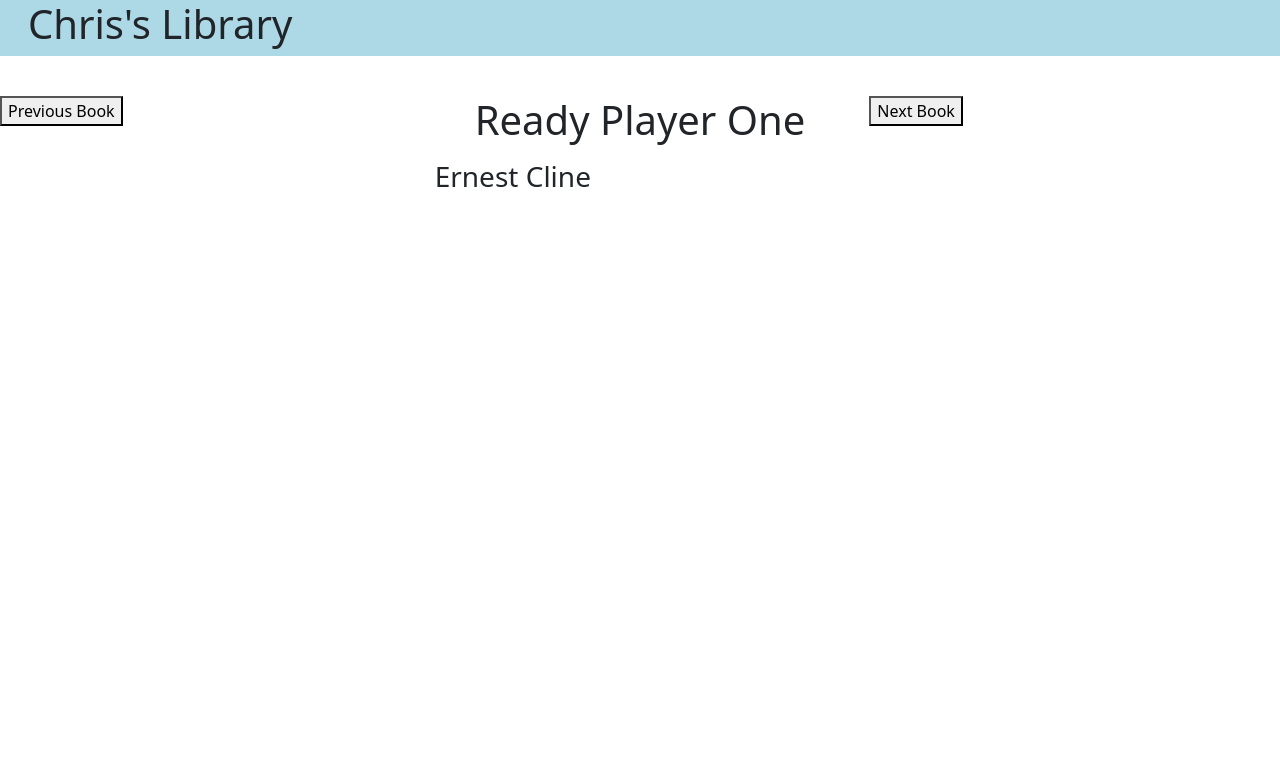
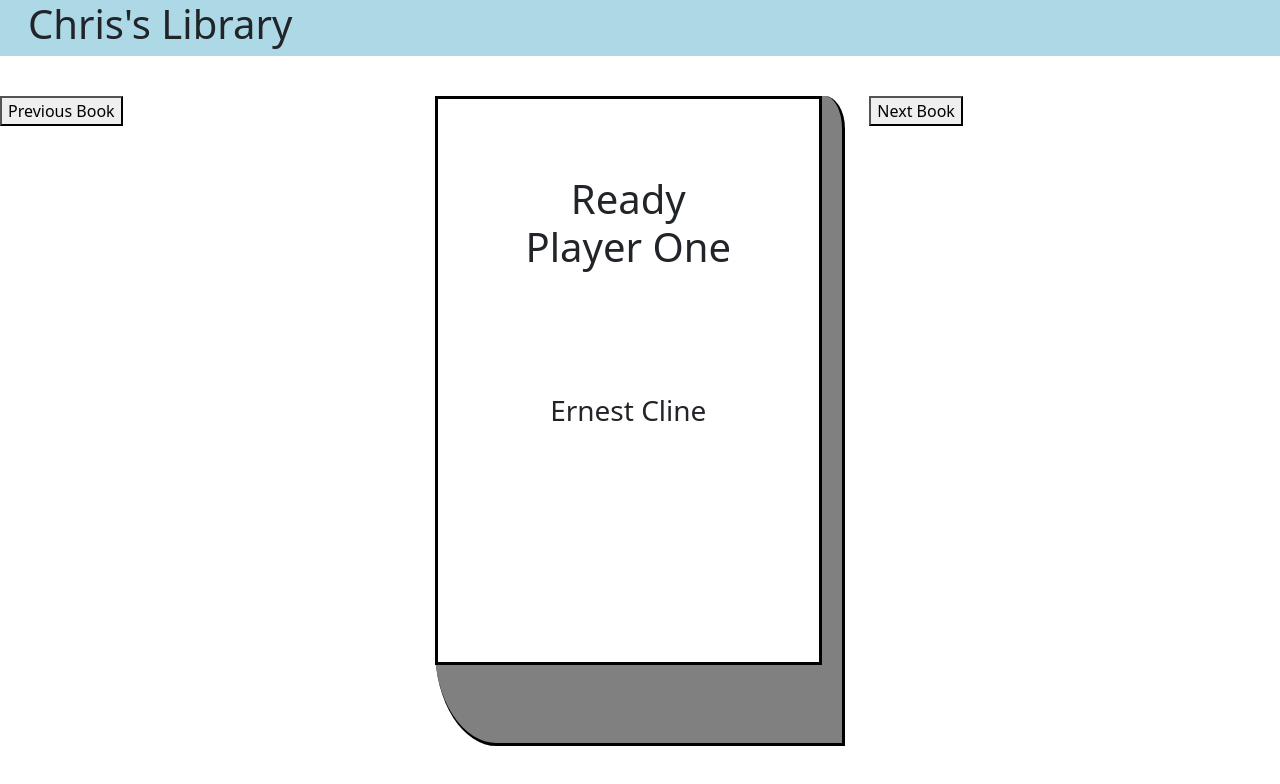
Before and after one commit to cmattox4846/DCCLibraryReactPorject, a React (Create React App) app: page / in a window 1280 px wide. Shown: the top 784 px of the page. Built offline with nearby package versions, Linux system fonts and the light colour scheme.

Commit message:
seperated book view display in to book component file

```diff
--- /dev/null
+++ b/src/components/Book/Book.css
@@ -0,0 +1,33 @@
+.cover {
+    background-color: white;
+    text-align: center;
+    border: solid black;
+    border-width: 1 1px;
+    height: 88%;
+    width: 95%;
+
+}
+
+.book{
+    background-color: gray;
+    text-align: center;
+    border-right: solid black;
+    border-bottom: solid black;
+    border-width: 1 1px;
+    height: 650px;
+    width: 100%;
+    border-bottom-left-radius: 15%;
+    border-top-right-radius: 5%;
+}
+
+.title{
+    padding: 20%;
+
+}
+
+.author{
+    padding-top: 10%;
+    padding-left: 5%;
+    padding-right: 5%;
+    padding-bottom: 50%;
+}
--- /dev/null
+++ b/src/components/Book/Book.jsx
@@ -0,0 +1,16 @@
+import React from 'react';
+import './Book.css'
+
+const Book = (props) => {
+    return (
+        <div className="book">
+            <div className="cover">
+            <h1 className="title">{props.book.title}</h1>
+            <h3 className="author">{props.book.author}</h3>
+
+            </div>
+        </div>
+      );
+}
+
+export default Book;
--- a/src/components/BookViewer/BookViewer.jsx
+++ b/src/components/BookViewer/BookViewer.jsx
@@ -1,4 +1,5 @@
 import React from 'react';
+import Book from '../Book/Book';
 
 
 const BookViewer = (props) => {
@@ -9,9 +10,7 @@
                 <button onClick={props.previousBook}>Previous Book</button>
             </div>
             <div className="col-md-4">
-                <h1>{props.book.title}</h1>
-                <h3>{props.book.author}</h3>
-
+              <Book book={props.book} />
             </div>
             <div className="col-md-4">
                 {/* Button here for move to next book */}
```
